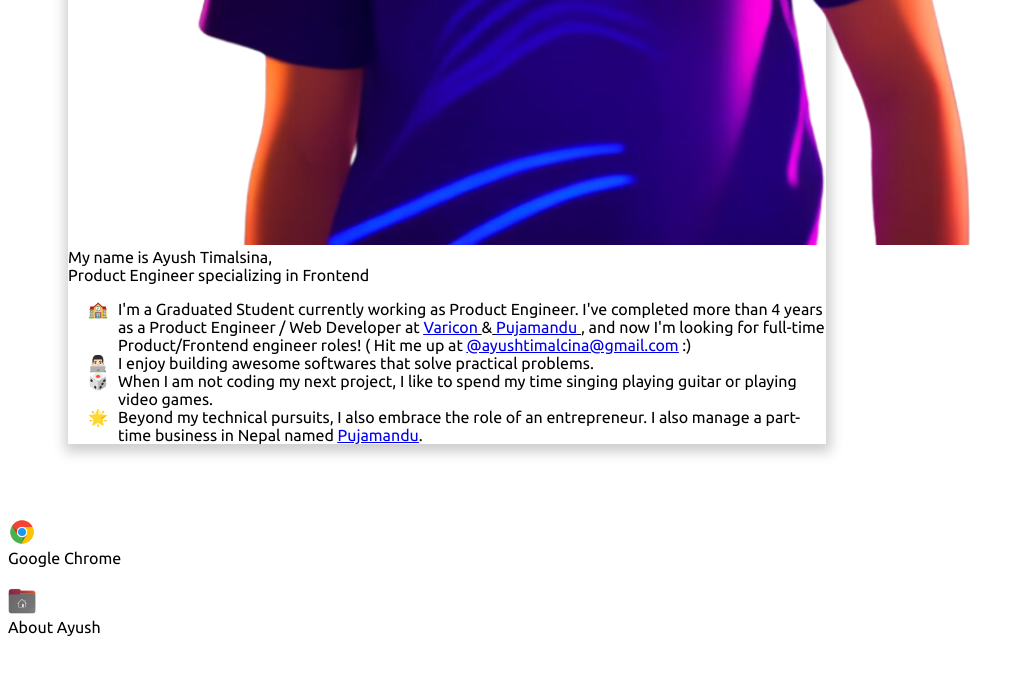
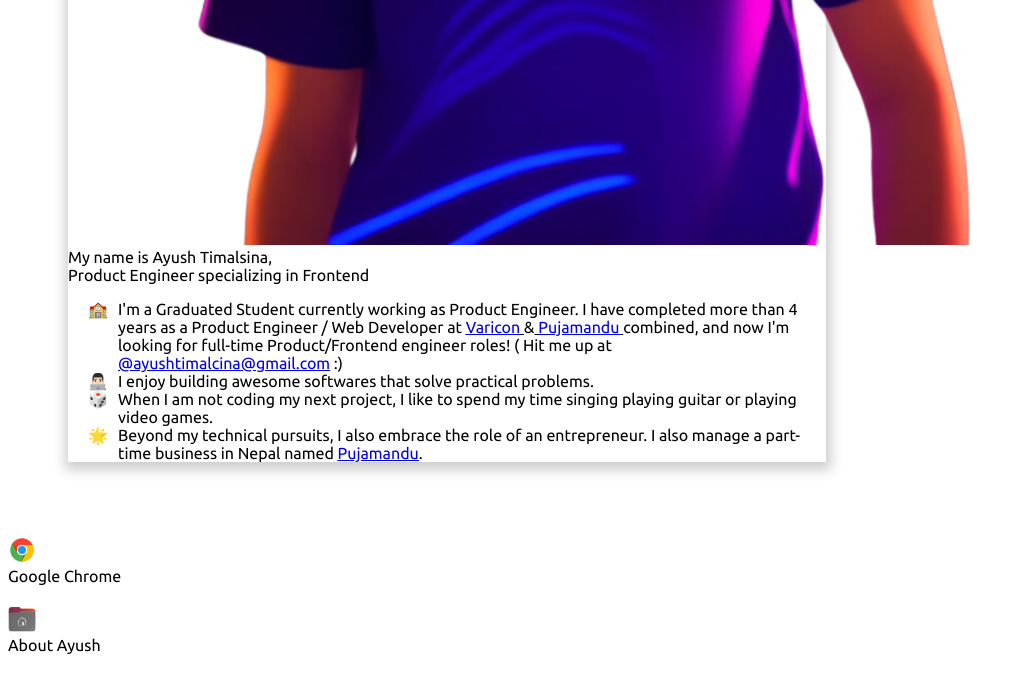
Before and after one commit to AyushJG/ayush-developer-portfolio, a Next.js app: page / in a window 1280 px wide. Shown: the part 2187-2879 px from the top of the page, without its empty margins (0-1025 px from the left). Built offline with nearby package versions, Linux system fonts and the light colour scheme.

Commit message:
Modified about section

```diff
--- a/components/apps/Ayush/AboutMe/index.jsx
+++ b/components/apps/Ayush/AboutMe/index.jsx
@@ -28,7 +28,7 @@ const AboutMe = () => {
       <ul className=" mt-4 leading-tight tracking-tight text-sm md:text-base w-5/6 md:w-3/4 emoji-list mb-4">
         <li className=" list-pc">
           I'm a <span className=" font-medium">Graduated Student</span>{" "}
-          currently working as Product Engineer. I've completed more than 4
+          currently working as Product Engineer. I have completed more than 4
           years as a Product Engineer / Web Developer at{" "}
           <u className=" cursor-pointer ">
             {" "}
@@ -43,7 +43,7 @@ const AboutMe = () => {
               Pujamandu
             </a>{" "}
           </u>
-          , and now I'm looking for full-time{" "}
+          combined, and now I'm looking for full-time{" "}
           <span className=" font-medium"> Product/Frontend engineer</span>{" "}
           roles! ( Hit me up at{" "}
           <a className="text-underline" href="mailto:ayushtimalcina@gmail.com">
```
